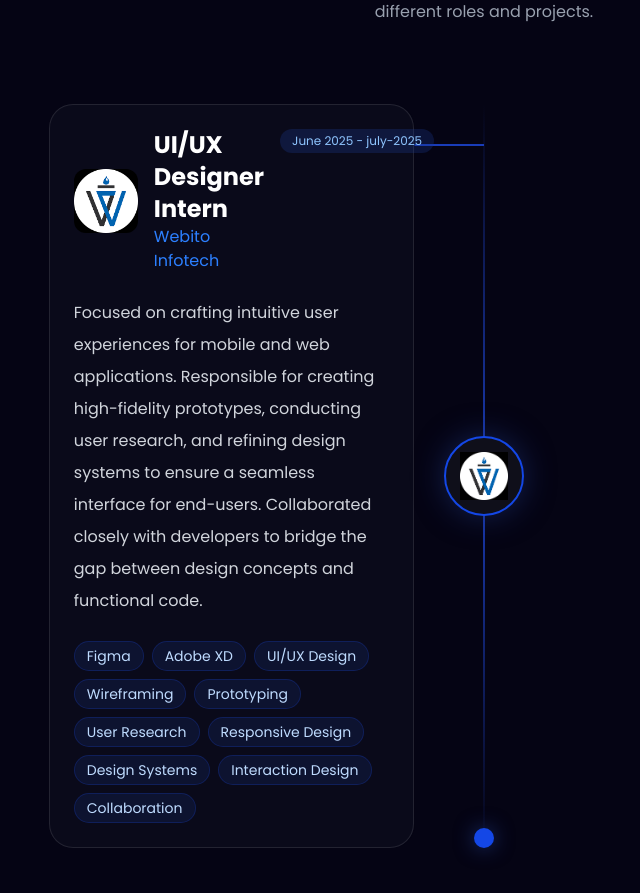
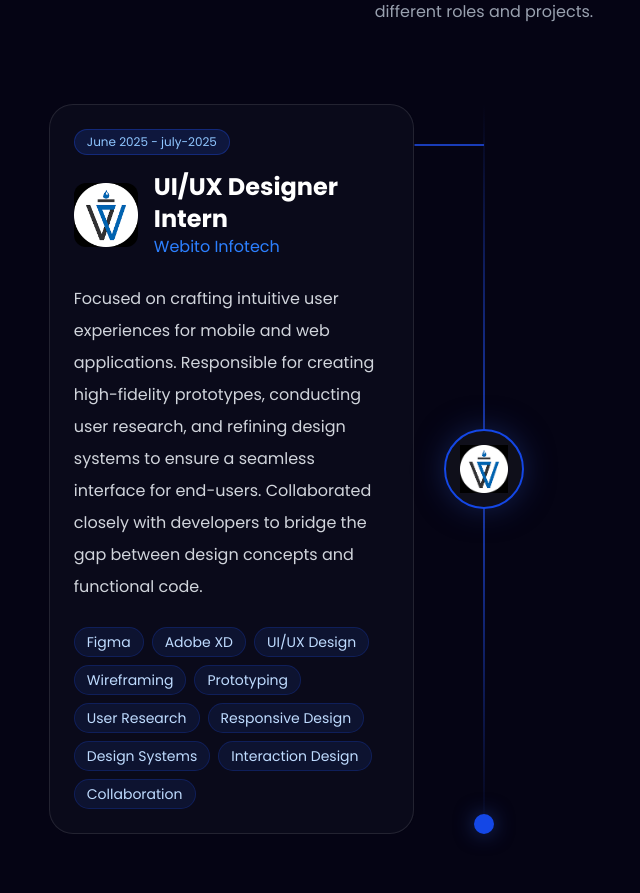
Before and after one commit to devturakhiya2006/Portfolio-website, a React (Vite) app: page / in a window 1280 px wide. Shown: the part 2020-2913 px from the top of the page, without its empty margins (156-796 px from the left). Built offline with nearby package versions, Linux system fonts and the light colour scheme.

Commit message:
experience section date isuue

```diff
--- a/src/components/Experience/Experience.jsx
+++ b/src/components/Experience/Experience.jsx
@@ -12,12 +12,9 @@ const Experience = () => {
         <p className="text-blue-600 uppercase tracking-[4px] text-sm font-medium">
           Experience
         </p>
-
         <h2 className="text-5xl font-bold text-white mt-3">
-          My Professional{" "}
-          <span className="text-blue-600">Journey</span>
+          My Professional <span className="text-blue-600">Journey</span>
         </h2>
-
         <p className="text-gray-400 mt-5 max-w-2xl mx-auto">
           A timeline of my professional growth, experiences, and
           contributions across different roles and projects.
@@ -26,7 +23,7 @@ const Experience = () => {
 
       {/* Timeline */}
       <div className="relative max-w-7xl mx-auto">
-        {/* Center Line (Deep Blue Gradient) */}
+        {/* Center Line */}
         <div className="absolute left-8 md:left-1/2 top-0 h-full w-[2px] bg-gradient-to-b from-transparent via-blue-800 to-transparent md:-translate-x-1/2"></div>
 
         {experiences.map((experience, index) => (
@@ -37,9 +34,7 @@ const Experience = () => {
             }`}
           >
             {/* Timeline Node */}
-            <div
-              className="absolute left-8 md:left-1/2 -translate-x-1/2 w-20 h-20 rounded-full bg-[#0f0f1a] border-2 border-blue-700 flex items-center justify-center z-20 shadow-[0_0_30px_rgba(30,58,138,0.5)]"
-            >
+            <div className="absolute left-8 md:left-1/2 -translate-x-1/2 w-20 h-20 rounded-full bg-[#0f0f1a] border-2 border-blue-700 flex items-center justify-center z-20 shadow-[0_0_30px_rgba(30,58,138,0.5)]">
               <img
                 src={experience.img}
                 alt={experience.company}
@@ -55,10 +50,16 @@ const Experience = () => {
             />
 
             {/* Card */}
-            <div
-              className={`w-[85%] md:w-[42%] ml-auto md:ml-0 rounded-3xl border border-white/10 bg-[#0a0a1a] backdrop-blur-lg p-6 transition-all duration-300 hover:-translate-y-2 hover:border-blue-700 hover:shadow-[0_0_30px_rgba(30,58,138,0.25)]`}
-            >
-              <div className="flex justify-between items-start gap-4">
+            <div className="w-[85%] md:w-[42%] ml-auto md:ml-0 rounded-3xl border border-white/10 bg-[#0a0a1a] backdrop-blur-lg p-6 transition-all duration-300 hover:-translate-y-2 hover:border-blue-700 hover:shadow-[0_0_30px_rgba(30,58,138,0.25)]">
+
+              {/* Fixed Date Layout: Moved outside the header flex to prevent overlap */}
+              <div className="mb-4">
+                <span className="inline-block px-3 py-1 rounded-full text-xs bg-blue-900/30 text-blue-300 border border-blue-800/50">
+                  {experience.date}
+                </span>
+              </div>
+
+              {/* Header: Logo, Role, Company */}
               <div className="flex items-center gap-4">
                 <div className="w-16 h-16 bg-white rounded-xl overflow-hidden flex-shrink-0">
                   <img src={experience.img} alt={experience.company} className="w-full h-full object-cover" />
@@ -68,13 +69,11 @@ const Experience = () => {
                   <h4 className="text-blue-500 font-medium">{experience.company}</h4>
                 </div>
               </div>
-                <span className="px-3 py-1 rounded-full text-xs bg-blue-900/30 text-blue-300 whitespace-nowrap">
-                  {experience.date}
-                </span>
-              </div>
 
+              {/* Description */}
               <p className="mt-6 text-gray-300 leading-8">{experience.desc}</p>
 
+              {/* Skills */}
               <div className="mt-6 flex flex-wrap gap-2">
                 {experience.skills.map((skill, i) => (
                   <span
```
Lines whose indentation alone changed are shown as unchanged.
